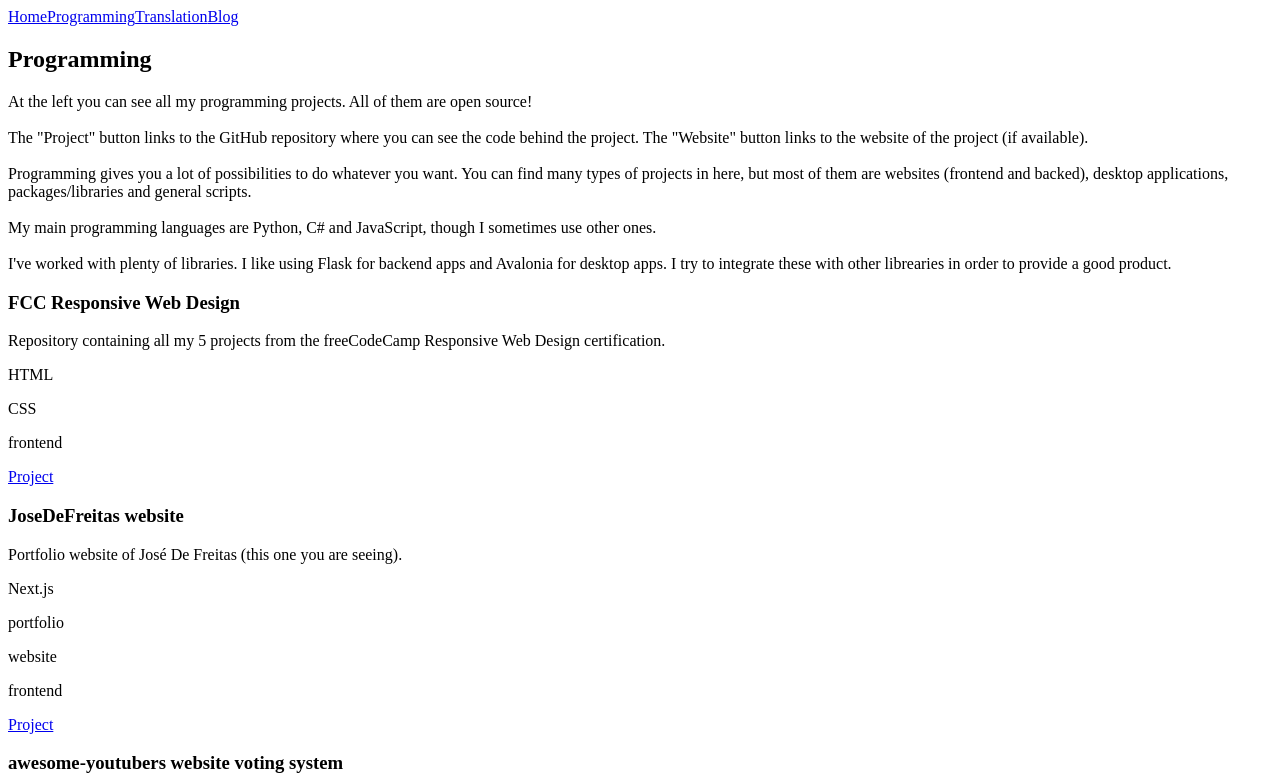
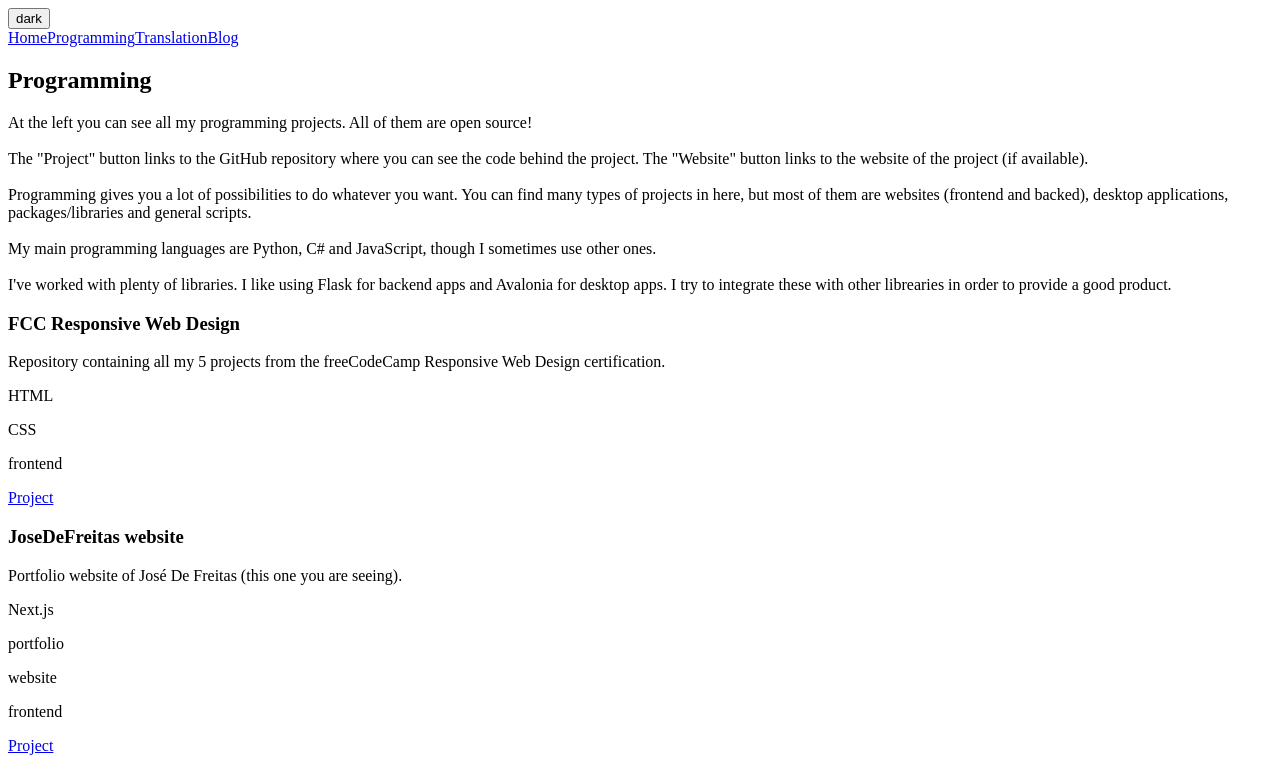
Before and after one commit to JoseDeFreitas/JoseDeFreitas-website, a Next.js app: page /programming in a window 1280 px wide. Shown: the top 775 px of the page. Built offline with nearby package versions, Linux system fonts and the light colour scheme.

Commit message:
Set dark mode

```diff
--- a/components/Navbar.js
+++ b/components/Navbar.js
@@ -1,20 +1,23 @@
 import Link from 'next/link'
+import { useTheme } from 'next-themes'
 
 export default function Navbar() {
+    const { theme, setTheme } = useTheme()
     return (
-        <nav className="fixed h-screen w-48 bg-first-100 border-r-2 border-first-200">
+        <nav className="fixed h-screen w-48 bg-first-100 border-r-2 border-first-200 dark:bg-first-700 dark:border-first-800">
+            <button aria-label="Toggle Dark Mode" type="button" className="absolute m-3 py-1 px-2 rounded text-first-700 text-sm text-center font-semibold focus:outline-none focus:ring focus:border-first-400 border-2 border-first-300 hover:bg-first-200 dark:text-first-50 dark:border-first-900 dark:hover:bg-first-800" onClick={() => setTheme(theme === 'dark' ? 'light' : 'dark')}>{theme === 'dark' ? "light" : "dark"}</button>
             <div className="h-screen w-48 grid grid-cols-1 gap-2 place-content-center p-3 pr-4">
                 <Link href="/">
-                    <a className="p-2 rounded text-base font-semibold text-first-800 hover:bg-first-200">Home</a>
+                    <a className="p-2 rounded text-base font-semibold text-first-800 hover:bg-first-200 dark:text-first-100 dark:hover:bg-first-800">Home</a>
                 </Link>
                 <Link href="/programming">
-                    <a className="p-2 rounded text-base font-semibold text-first-800 hover:bg-first-200">Programming</a>
+                    <a className="p-2 rounded text-base font-semibold text-first-800 hover:bg-first-200 dark:text-first-100 dark:hover:bg-first-800">Programming</a>
                 </Link>
                 <Link href="/translation">
-                    <a className="p-2 rounded text-base font-semibold text-first-800 hover:bg-first-200">Translation</a>
+                    <a className="p-2 rounded text-base font-semibold text-first-800 hover:bg-first-200 dark:text-first-100 dark:hover:bg-first-800">Translation</a>
                 </Link>
                 <Link href="/blog">
-                    <a className="p-2 rounded text-base font-semibold text-first-800 hover:bg-first-200">Blog</a>
+                    <a className="p-2 rounded text-base font-semibold text-first-800 hover:bg-first-200 dark:text-first-100 dark:hover:bg-first-800">Blog</a>
                 </Link>
             </div>
             <script data-name="BMC-Widget" data-cfasync="false" src="https://cdnjs.buymeacoffee.com/1.0.0/widget.prod.min.js" data-id="josedefreitas" data-description="Support me on Buy me a coffee!" data-message="" data-color="#40DCA5" data-position="Right" data-x_margin="18" data-y_margin="18"></script>
```
